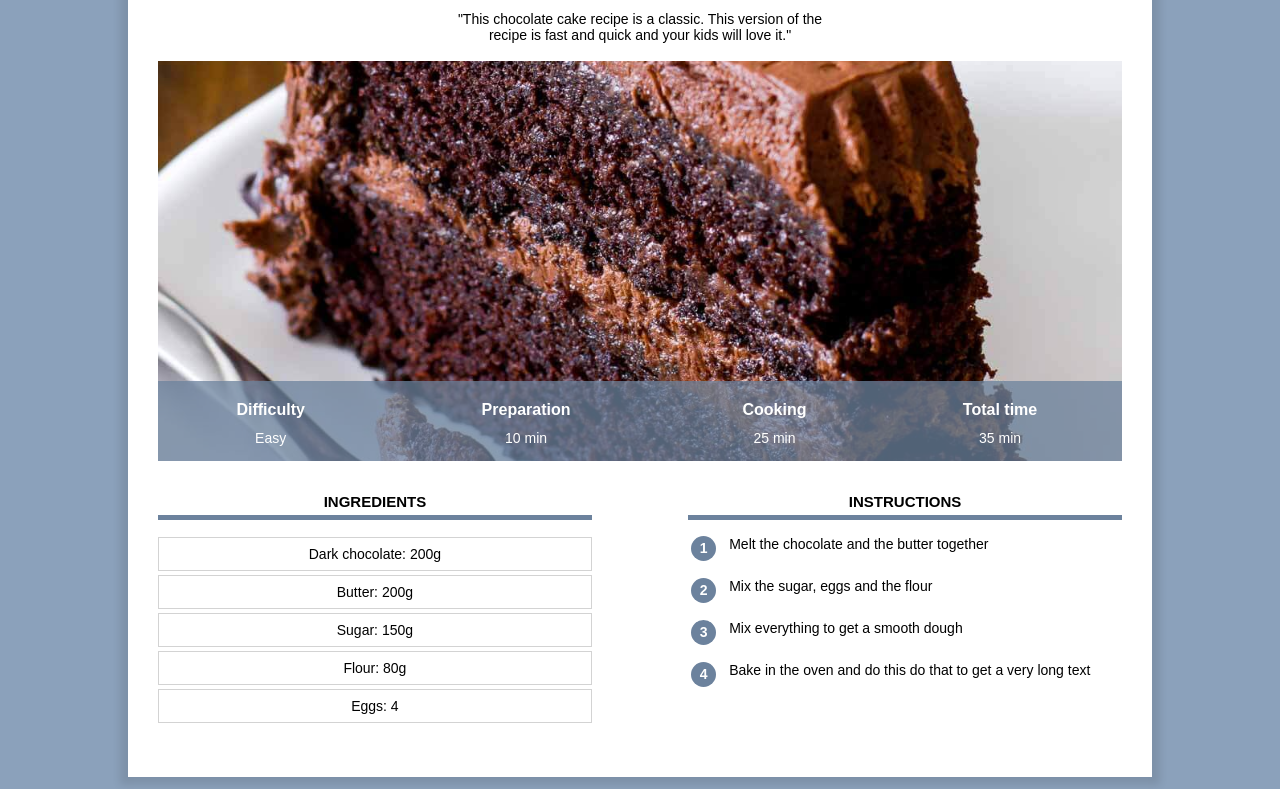
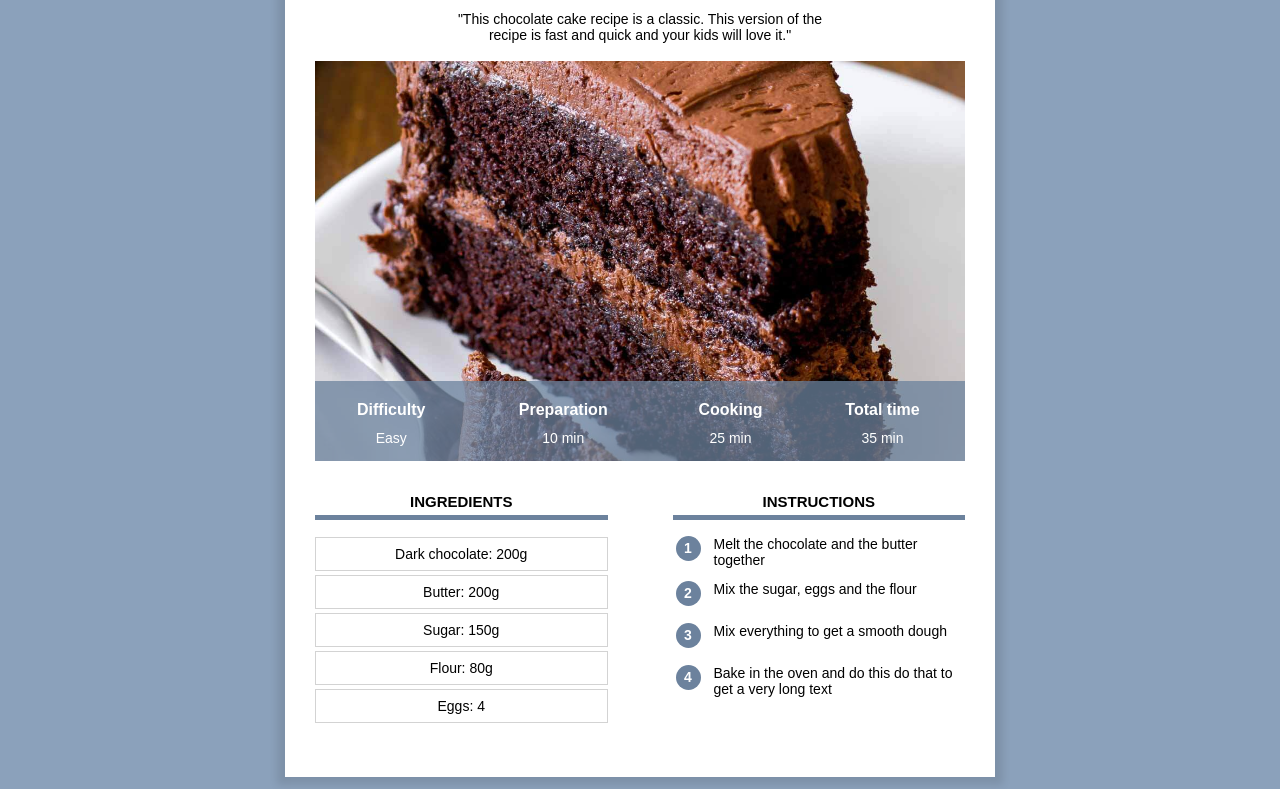
Before and after one commit to KamaleshB-123/webdesign_tutorial_recipe_site, a plain HTML site: page index.html in a window 1280 px wide. Shown: the part 141-930 px from the top of the page. Drawn offline with Linux system fonts and the light colour scheme.

Commit message:
Add files via upload

```diff
--- a/recipe.css
+++ b/recipe.css
@@ -10,9 +10,9 @@ body {
 
 div.content {
     background-color: white;
-    margin: 60px 10% 80px 10%;
-    padding: 0px 30px 30px 30px;
-    min-width: 350px;
+    margin: 60px 8px 80px 8px;
+    padding: 0px 8px 30px 8px;
+    /*min-width: 350px;*/
     box-shadow: 0px 0px 8px 8px rgba(0, 0, 0, 0.1);
     overflow: visible;
 }
@@ -70,20 +70,20 @@ table.info {
     bottom:0;
     width: 100%; color: white;
     background-color: #6C829DC0;
-    height: 80px
+    height: 50px
 }
 
 /* All the td of the table that has a info class */
 table.info td {
     text-align: center;
     vertical-align: top;
-    font-size: 14px;
+    font-size: 12px;
 }
 
 table.info th {
     vertical-align: bottom;
     padding-bottom: 8px;
-    font-size: 16px;
+    font-size: 14px;
 }
 
 img.info {
@@ -95,7 +95,7 @@ img.info {
 }
 
 div.col {
-    width: 45%;
+    width: 100%;
     margin-top: 20px;
 }
 
@@ -109,12 +109,12 @@ div.col h2 {
 
 div.col1 {
     display: inline-block;
-    margin-right: 10%;
+    /*margin-right: 10%;*/
     margin-bottom : 20px;
 }
 
 div.col2 {
-    float: right;
+    /*float: right;*/
 }
 
 div.ingredients p {
@@ -153,3 +153,53 @@ table.instructions td {
 table.instructions tr {
     height: 40px;
 }
+
+/* desktop style */
+
+@media only screen and (min-width: 768px) {
+    div.content {
+        margin: 60px 10% 80px 10%;
+        padding: 0px 30px 30px 30px;
+        min-width: 350px;
+        max-width: 650px;
+    }
+    table.info {
+
+        height: 80px
+    }
+
+    /* All the td of the table that has a info class */
+    table.info td {
+
+        font-size: 14px;
+    }
+
+    table.info th {
+
+        font-size: 16px;
+    }
+    div.col {
+        width: 45%;
+    }
+
+
+    div.col1 {
+        margin-right: 10%;
+    }
+
+    div.col2 {
+        float: right;
+    }
+
+
+}
+
+/* very large */
+@media only screen and (min-width: 900px) {
+    div.content{
+        margin-left: auto;
+        margin-right: auto;
+        width: 650px;
+    }
+
+}
```
